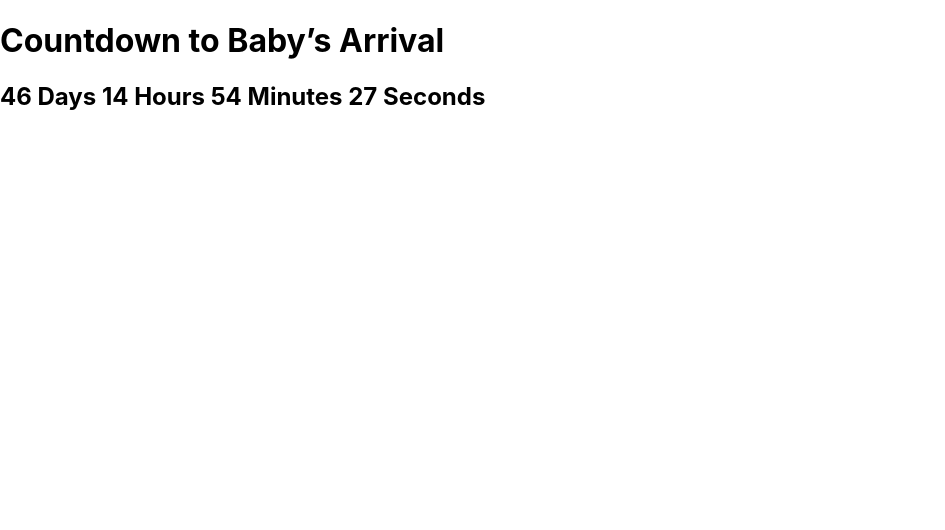
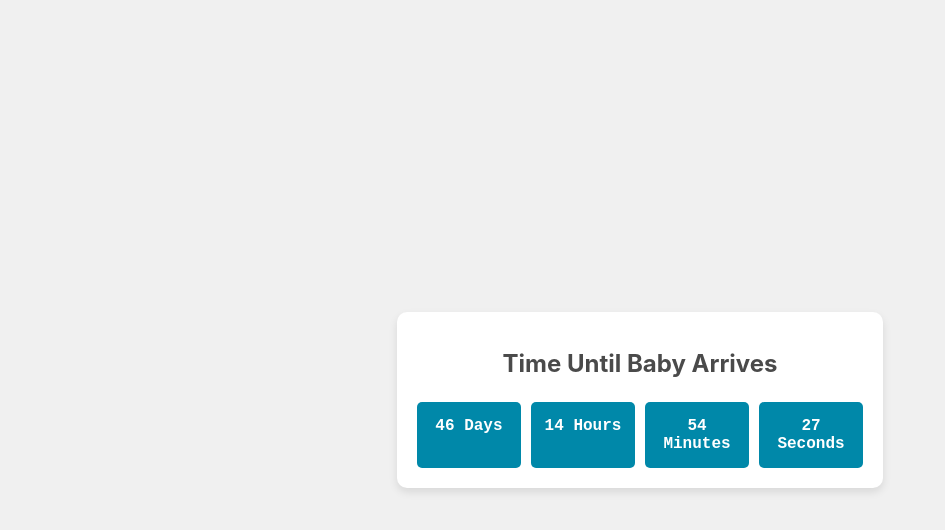
Before and after one commit to matty271828/babybrookes, a React (Create React App) app in the folder baby-countdown/: page / in a window 1280 px wide. Shown: the top 530 px of the page, without its empty margins (0-945 px from the left). Built offline with nearby package versions, Linux system fonts and the light colour scheme.

Commit message:
Style countdown timer

```diff
--- /dev/null
+++ b/baby-countdown/src/CountdownOrStopwatch.css
@@ -0,0 +1,44 @@
+.timer {
+    display: flex;
+    justify-content: center;
+    align-items: center;
+    min-height: 100vh;
+    background-color: #f0f0f0;
+  }
+
+  .timer-content {
+    text-align: center;
+    padding: 20px;
+    border-radius: 10px;
+    box-shadow: 0 4px 8px rgba(0,0,0,0.1);
+    background: #FFFFFF; /* Light background for a friendly vibe */
+  }
+
+  h1 {
+    color: #4a4a4a;
+    font-size: 24px;
+    margin-bottom: 24px;
+  }
+
+  .countdown {
+    display: flex;
+    justify-content: center;
+    gap: 10px;
+  }
+
+  .time {
+    flex: 1;
+    background: #0088a9; /* A deep, safe blue for a mix of military and sports feel */
+    color: #ffffff;
+    padding: 15px 10px;
+    border-radius: 5px;
+    font-family: 'Courier New', Courier, monospace;
+    font-weight: bold;
+  }
+
+  @media (max-width: 600px) {
+    .time {
+      font-size: 14px;
+      padding: 10px 5px;
+    }
+  }
--- a/baby-countdown/src/CountdownOrStopwatch.js
+++ b/baby-countdown/src/CountdownOrStopwatch.js
@@ -1,32 +1,53 @@
 import React, { useState, useEffect } from 'react';
+import './CountdownOrStopwatch.css'; // Assuming you've stored the CSS here
 
 function CountdownOrStopwatch({ targetDateTime }) {
-  const [currentTime, setCurrentTime] = useState(new Date());
-  const [timeDifference, setTimeDifference] = useState(currentTime - new Date(targetDateTime));
+  const [timeLeft, setTimeLeft] = useState(calculateTimeLeft(targetDateTime));
 
   useEffect(() => {
-    const interval = setInterval(() => {
-      setCurrentTime(new Date());
-      setTimeDifference(new Date() - new Date(targetDateTime));
+    const timer = setTimeout(() => {
+      setTimeLeft(calculateTimeLeft(targetDateTime));
     }, 1000);
 
-    return () => clearInterval(interval);
-  }, [targetDateTime]);
+    return () => clearTimeout(timer);
+  }, [timeLeft, targetDateTime]);
 
-  const formatTime = (time) => {
-    const absoluteTime = Math.abs(time);
-    const seconds = Math.floor((absoluteTime / 1000) % 60);
-    const minutes = Math.floor((absoluteTime / (1000 * 60)) % 60);
-    const hours = Math.floor((absoluteTime / (1000 * 60 * 60)) % 24);
-    const days = Math.floor(absoluteTime / (1000 * 60 * 60 * 24));
+  function calculateTimeLeft(targetDateTime) {
+    const difference = +new Date(targetDateTime) - +new Date();
+    let timeLeft = {};
 
-    return `${days} Days ${hours} Hours ${minutes} Minutes ${seconds} Seconds`;
-  };
+    if (difference > 0) {
+      timeLeft = {
+        days: Math.floor(difference / (1000 * 60 * 60 * 24)),
+        hours: Math.floor((difference / (1000 * 60 * 60)) % 24),
+        minutes: Math.floor((difference / 1000 / 60) % 60),
+        seconds: Math.floor((difference / 1000) % 60),
+      };
+    } else {
+      // Time since the target date/time
+      const elapsed = -difference;
+      timeLeft = {
+        days: Math.floor(elapsed / (1000 * 60 * 60 * 24)),
+        hours: Math.floor((elapsed / (1000 * 60 * 60)) % 24),
+        minutes: Math.floor((elapsed / 1000 / 60) % 60),
+        seconds: Math.floor((elapsed / 1000) % 60),
+      };
+    }
+
+    return timeLeft;
+  }
 
   return (
-    <div>
-      <h1>{timeDifference < 0 ? 'Countdown to Baby’s Arrival' : 'Baby’s Age'}</h1>
-      <h2>{formatTime(timeDifference)}</h2>
+    <div className="timer">
+      <div className="timer-content">
+        <h1>{timeLeft.days >= 0 ? 'Time Until Baby Arrives' : 'Baby’s Age'}</h1>
+        <div className="countdown">
+          <span className="time days">{Math.abs(timeLeft.days)} Days</span>
+          <span className="time hours">{Math.abs(timeLeft.hours)} Hours</span>
+          <span className="time minutes">{Math.abs(timeLeft.minutes)} Minutes</span>
+          <span className="time seconds">{Math.abs(timeLeft.seconds)} Seconds</span>
+        </div>
+      </div>
     </div>
   );
 }
```
Also changed, not shown: package.json (added, +9 -0 lines), 1 other file (tests, documents, lock files or other folders).
